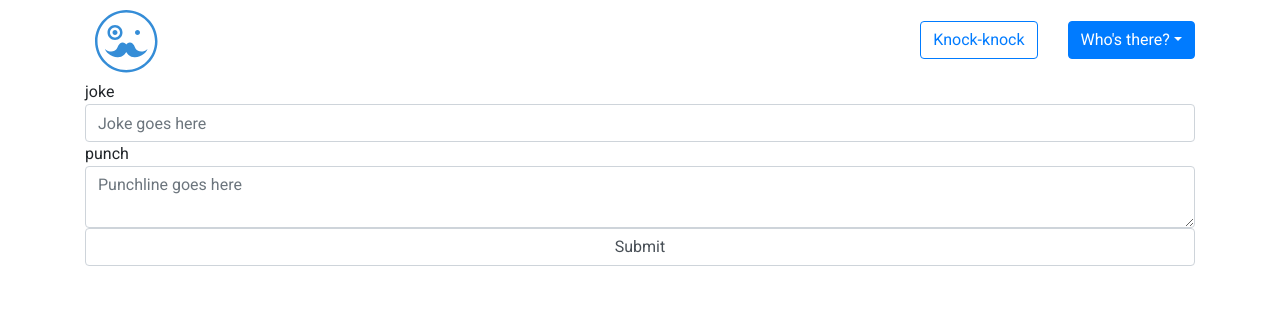
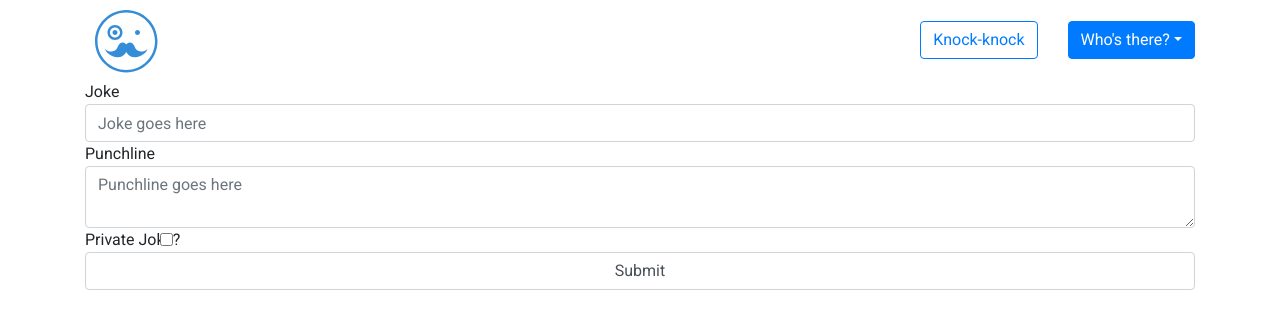
Before and after one commit to dad-jokes-webeu/Frontend, a React (Create React App) app: page /joke in a window 1280 px wide. Shown: the top 328 px of the page. Built offline with nearby package versions, Linux system fonts and the light colour scheme.

Commit message:
form is now capable of setting joke to private by use of a checkbox

```diff
--- a/src/components/Joke.jsx
+++ b/src/components/Joke.jsx
@@ -13,7 +13,7 @@ function JokeForm(props) {
 			<Row>
 				<Col>
 					<Form>
-						joke{" "}
+						Joke{" "}
 						<Field
 							name="joke"
 							render={({ field, form: { touched, errors } }) => (
@@ -32,7 +32,7 @@ function JokeForm(props) {
 								</>
 							)}
 						/>
-						punch{" "}
+						Punchline{" "}
 						<Field
 							name="punchline"
 							render={({ field, form: { touched, errors } }) => (
@@ -51,6 +51,19 @@ function JokeForm(props) {
 								</>
 							)}
 						/>
+						Private Joke?{" "}
+						<Field
+							name="private"
+							render={({ field, form: { touched, errors } }) => (
+								<>
+									<Input {...field} type="checkbox" />
+									{touched[field.name] &&
+										errors[field.name] && (
+											<Alert>{errors[field.name]}</Alert>
+										)}
+								</>
+							)}
+						/>
 						<Input type="submit" />
 					</Form>
 				</Col>
@@ -63,13 +76,15 @@ const Joke = withFormik({
 	mapPropsToValues({}) {
 		return {
 			joke: "",
-			punchline: ""
+			punchline: "",
+			private: false
 		};
 	},
 
 	validationSchema: yup.object().shape({
 		joke: yup.string().required("You didn't enter a joke"),
-		punchline: yup.string().required("You need to enter a punchline")
+		punchline: yup.string().required("You need to enter a punchline"),
+		private: yup.boolean()
 	}),
 
 	handleSubmit(values, tools) {
@@ -78,7 +93,7 @@ const Joke = withFormik({
 			.post("jokes/me", {
 				setup: values.joke,
 				punchline: values.punchline,
-				private: false
+				private: values.private
 			})
 			.then(response => {
 				tools.resetForm();
```
